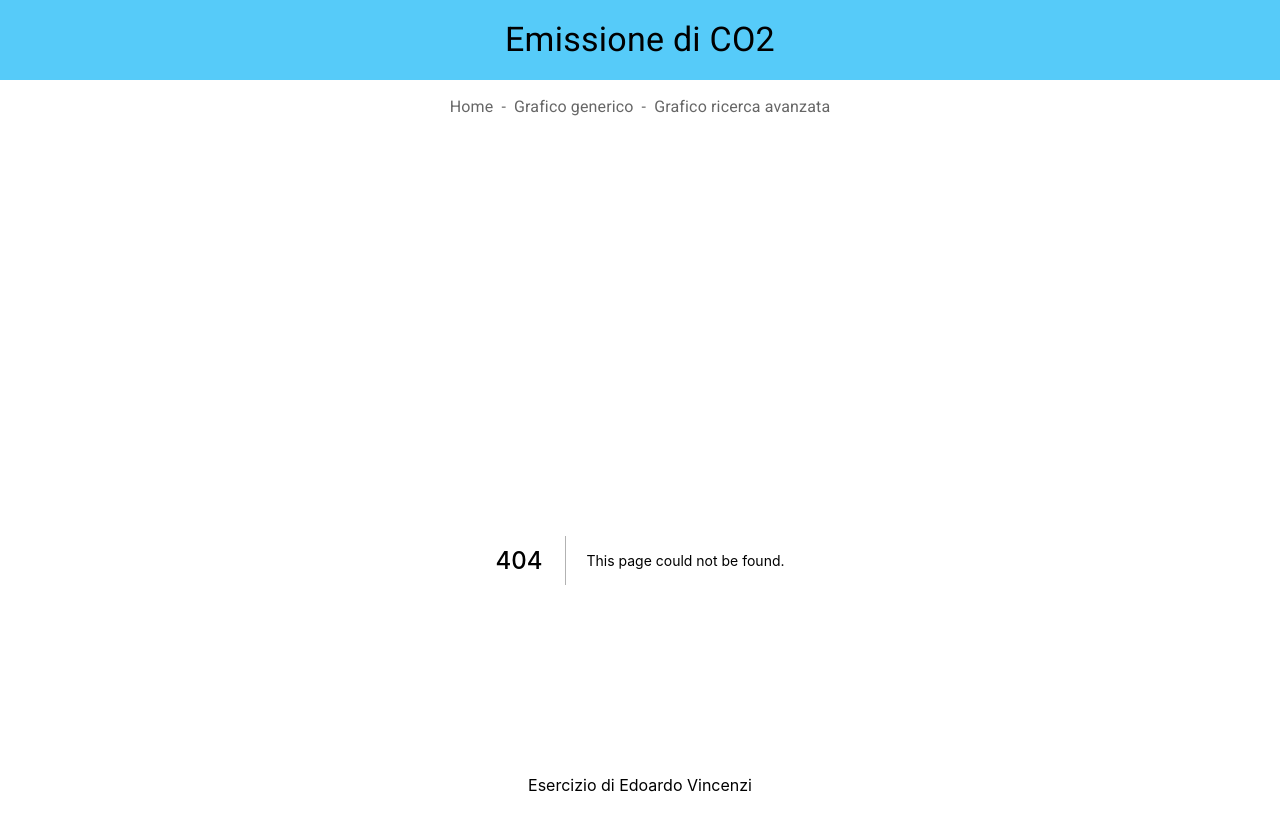
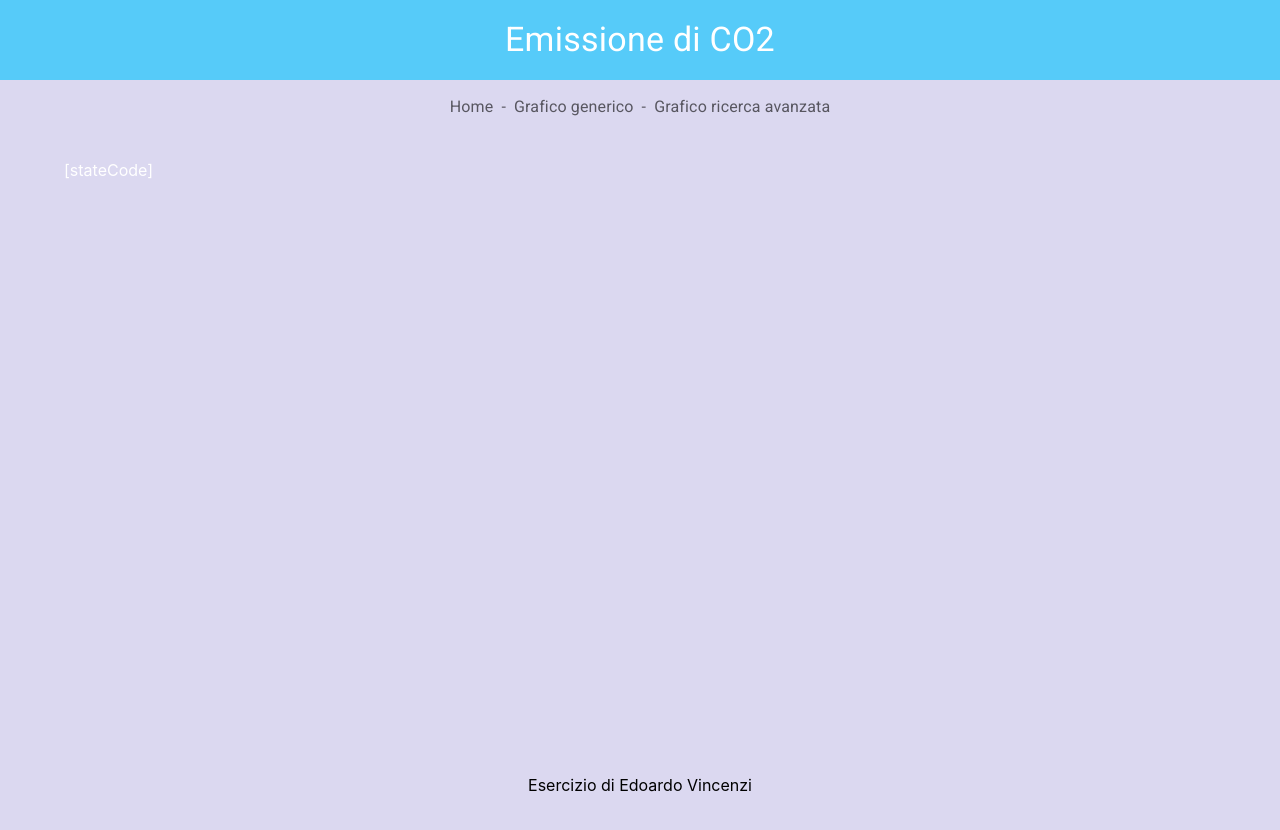
Before and after one commit to edoardovincenzi/CO2-emissions-next-application, a Next.js app: page /grafico-generico/1 in a window 1280 px wide. Before the commit this address had no page. Shown: the top 830 px of the page. After the commit the page ends 800 px from the top, so only its background shows below. Built offline with nearby package versions, Linux system fonts and the light colour scheme.

Commit message:
fix inject conflit from MUI and CSS Module

```diff
--- a/components/Choice/Choice.module.css
+++ b/components/Choice/Choice.module.css
@@ -1,5 +1,5 @@
 .paperChoice {
-  background-color: #dbd8f0 !important;
+  background-color: #dbd8f0;
   padding: 2rem;
   height: 25vh;
   width: 100%;
--- a/components/Navbar/NavBar.module.css
+++ b/components/Navbar/NavBar.module.css
@@ -5,7 +5,7 @@
 }
 
 .container {
-  display: flex !important;
+  display: flex;
   align-items: center;
   justify-content: center;
   height: 100%;
--- a/pages/_app.tsx
+++ b/pages/_app.tsx
@@ -3,7 +3,7 @@ import type { AppProps } from 'next/app';
 import Head from 'next/head';
 import NavBar from '../components/Navbar/NavBar';
 import Footer from '../components/Footer/Footer';
-import { Container } from '@mui/material';
+import { Container, StyledEngineProvider } from '@mui/material';
 import BasicBreadcrumbs, {
   ICrumbs,
 } from '../components/Breadcrumbs/Breadcrumbs';
@@ -24,12 +24,14 @@ function MyApp({ Component, pageProps }: AppProps) {
         />
         <link rel="icon" href="/favicon.ico" />
       </Head>
+      <StyledEngineProvider injectFirst>
         <NavBar />
         <BasicBreadcrumbs crumbs={array} />
         <Container>
           <Component {...pageProps} />
         </Container>
         <Footer />
+      </StyledEngineProvider>
     </>
   );
 }
--- /dev/null
+++ b/pages/grafico-generico/[stateCode].tsx
@@ -0,0 +1,7 @@
+import React from 'react';
+
+const GraphGenericState = () => {
+  return <div>[stateCode]</div>;
+};
+
+export default GraphGenericState;
```
Also changed, not shown: pages/grafico-generico/index.tsx (renamed from pages/grafico-generico.tsx, +3 -4 lines). Lines whose indentation alone changed are shown as unchanged.
